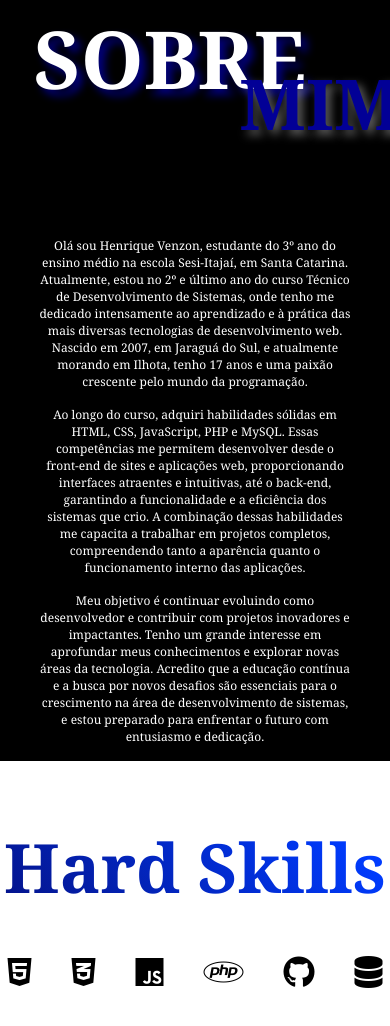
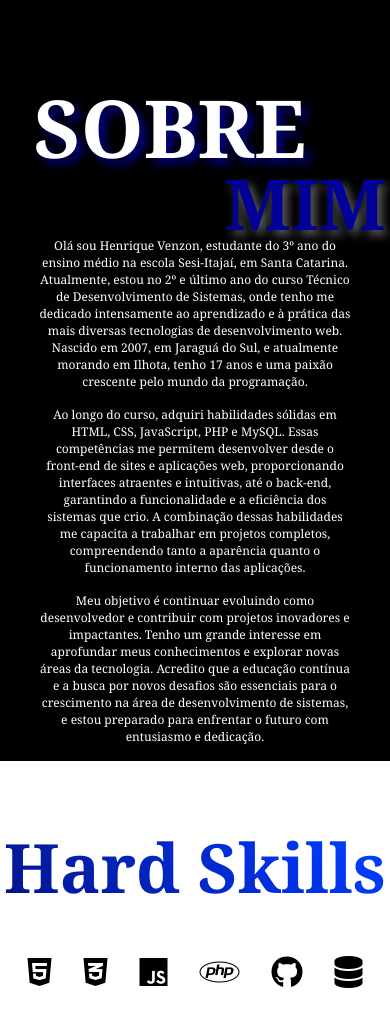
Before and after one commit to Henrique-Venzon/Portifolio, a plain HTML site: page index.html in a window 390 px wide. Shown: the part 1011-2037 px from the top of the page. Drawn offline with nearby package versions, Linux system fonts and the light colour scheme.

Commit message:
Update responsividade.css

```diff
--- a/fixos/responsividade.css
+++ b/fixos/responsividade.css
@@ -10,6 +10,9 @@
     .eu p {
         font-size: 1.5rem;
     }
+    .contexto-eu{
+        margin-top: -20vh;
+    }
     .contexto-eu p{
         font-size: 12px;
     }
@@ -17,7 +20,8 @@
         font-size: 80px;
     }
     .textBlue{
-        margin-left: 250px;
+        margin-top: -26px;
+        margin-left: 220px;
         font-size: 70px;
     }
     .container_sobre{
@@ -33,7 +37,7 @@
         width: 100%;
     }
     .skills-icons i{
-        margin: 10px 20px;
+        margin: 10px 16px;
         font-size: 32px;
     }
 }
@@ -41,6 +45,7 @@
     .euImg,.eu-animation {
         display: none;
     }
+
     .contexto-eu p{
         font-size: 11.5px;
     }
```
